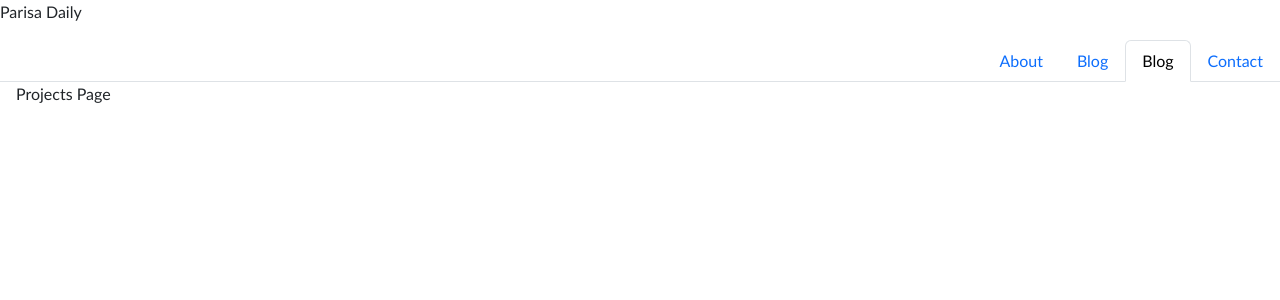
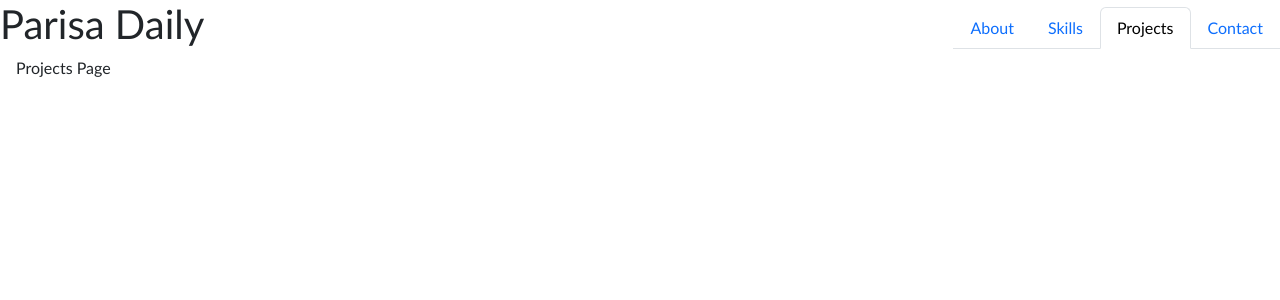
Before and after one commit to pada2024/Parisa-React-Portfolio, a React (Vite) app: page /Projects in a window 1280 px wide. Shown: the top 300 px of the page. Built offline with nearby package versions, Linux system fonts and the light colour scheme.

Commit message:
refactored my nav code and finally was able to align my header element alongside my nav elements and have the nav appear on the right and the header on the left \//   return  (<div class=d-inline>

```diff
--- a/src/components/NavTabs.jsx
+++ b/src/components/NavTabs.jsx
@@ -4,11 +4,10 @@ import { Link, useLocation } from 'react-router-dom';
 function NavTabs() {
   const currentPage = useLocation().pathname;
 
-  return  (<div class="d-inline">
-    <p> Parisa Daily</p>
-    <ul className="nav nav-tabs justify-content-end">
-
-      <li className="nav-item">
+  return (<div class="d-flex justify-content-between align-items-center">
+    <h1>Parisa Daily</h1>
+    <ul class="nav nav-tabs">
+        <li className="nav-item">
         <Link
           to="/About"
           className={currentPage === '/About' ? 'nav-link active' : 'nav-link'}
@@ -21,7 +20,7 @@ function NavTabs() {
           to="/Skills"
           className={currentPage === '/Skills' ? 'nav-link active' : 'nav-link'}
         >
-          Blog
+          Skills
         </Link>
       </li>
       <li className="nav-item">
@@ -29,7 +28,7 @@ function NavTabs() {
           to="/Projects"
           className={currentPage === '/Projects' ? 'nav-link active' : 'nav-link'}
         >
-          Blog
+          Projects
         </Link>
       </li>
       <li className="nav-item">
```
Also changed, not shown: src/components/Skills.jsx (line endings or trailing spaces).
